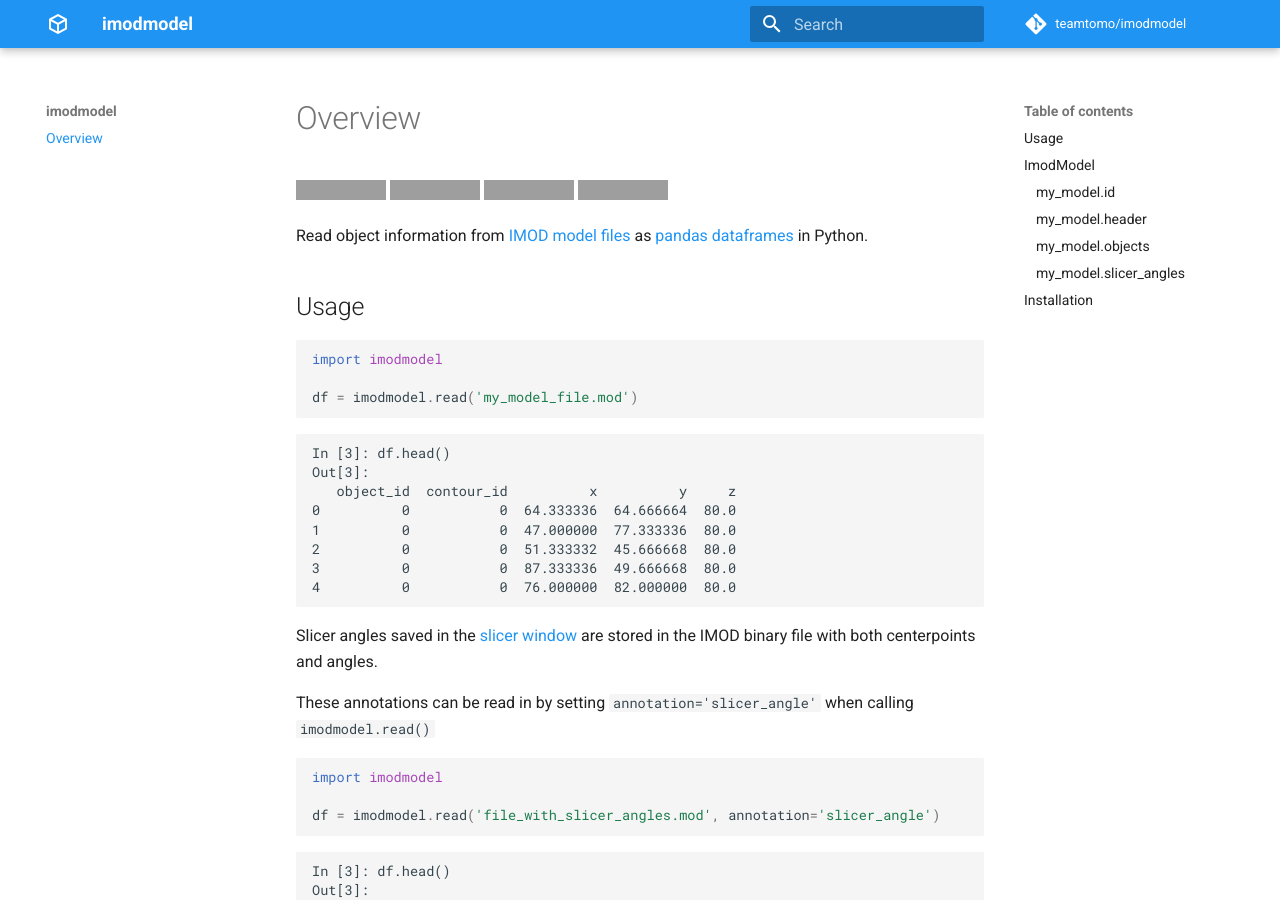
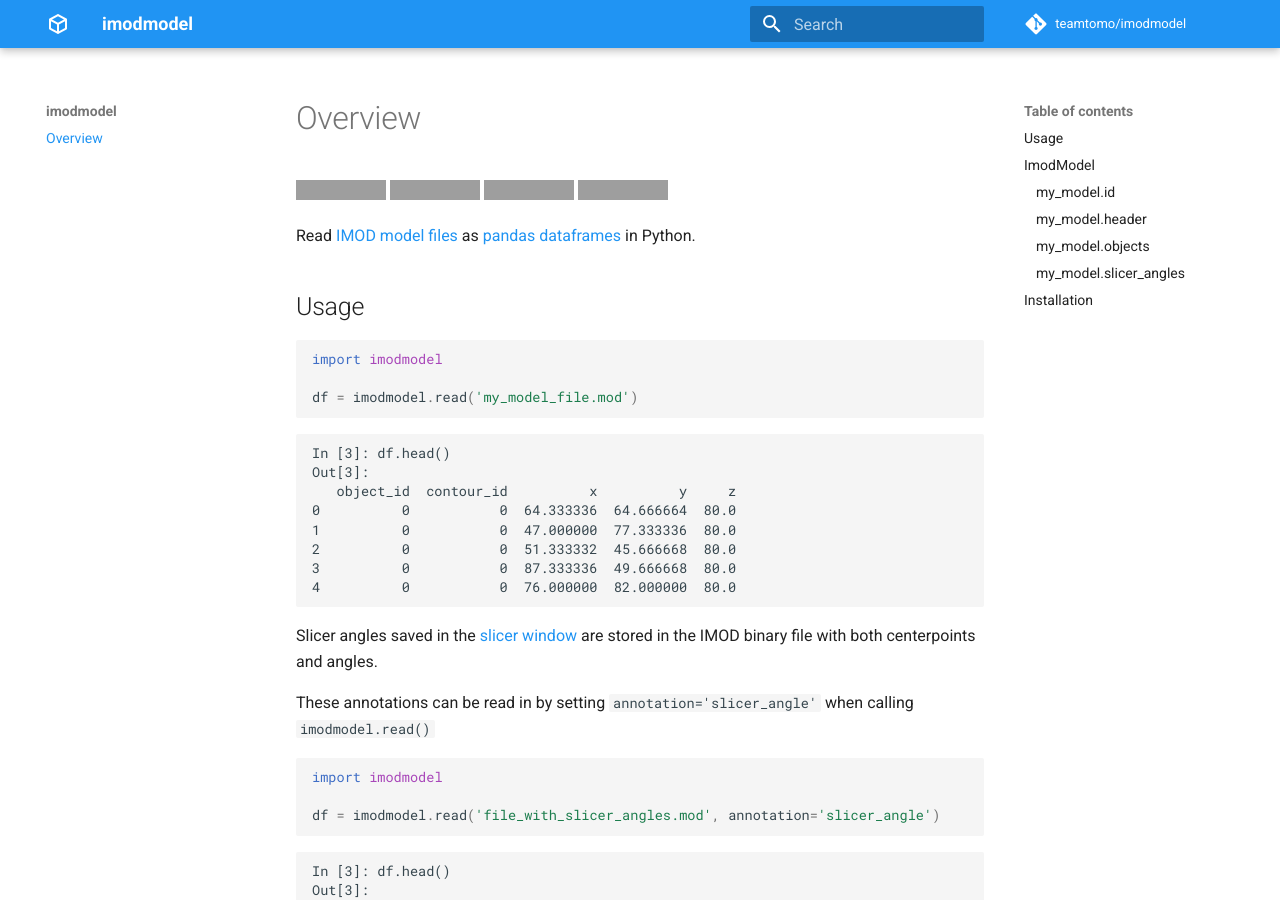
Before and after one commit to teamtomo/imodmodel, an MkDocs documentation site: the page built from docs/index.md, in a window 1280 px wide and 900 px high. Built offline with MkDocs 1.6.1 and Material for MkDocs 9.7.7, drawn with Linux system fonts in a browser that asks for light colours; comment, search, counter and statistics services are not loaded; grey boxes are pictures that could not be loaded.

Commit message:
Update docs/index.md

```diff
--- a/docs/index.md
+++ b/docs/index.md
@@ -5,7 +5,7 @@
 [![Python Version](https://img.shields.io/pypi/pyversions/imodmodel.svg?color=green)](https://python.org)
 [![CI](https://github.com/alisterburt/imodmodel/actions/workflows/test_and_deploy.yml/badge.svg)](https://github.com/alisterburt/imodmodel/actions/workflows/ci.yml)
 
-Read object information from [IMOD model files](https://bio3d.colorado.edu/imod/doc/binspec.html)
+Read [IMOD model files](https://bio3d.colorado.edu/imod/doc/binspec.html)
 as [pandas dataframes](https://pandas.pydata.org/)
 in Python.
 
```
